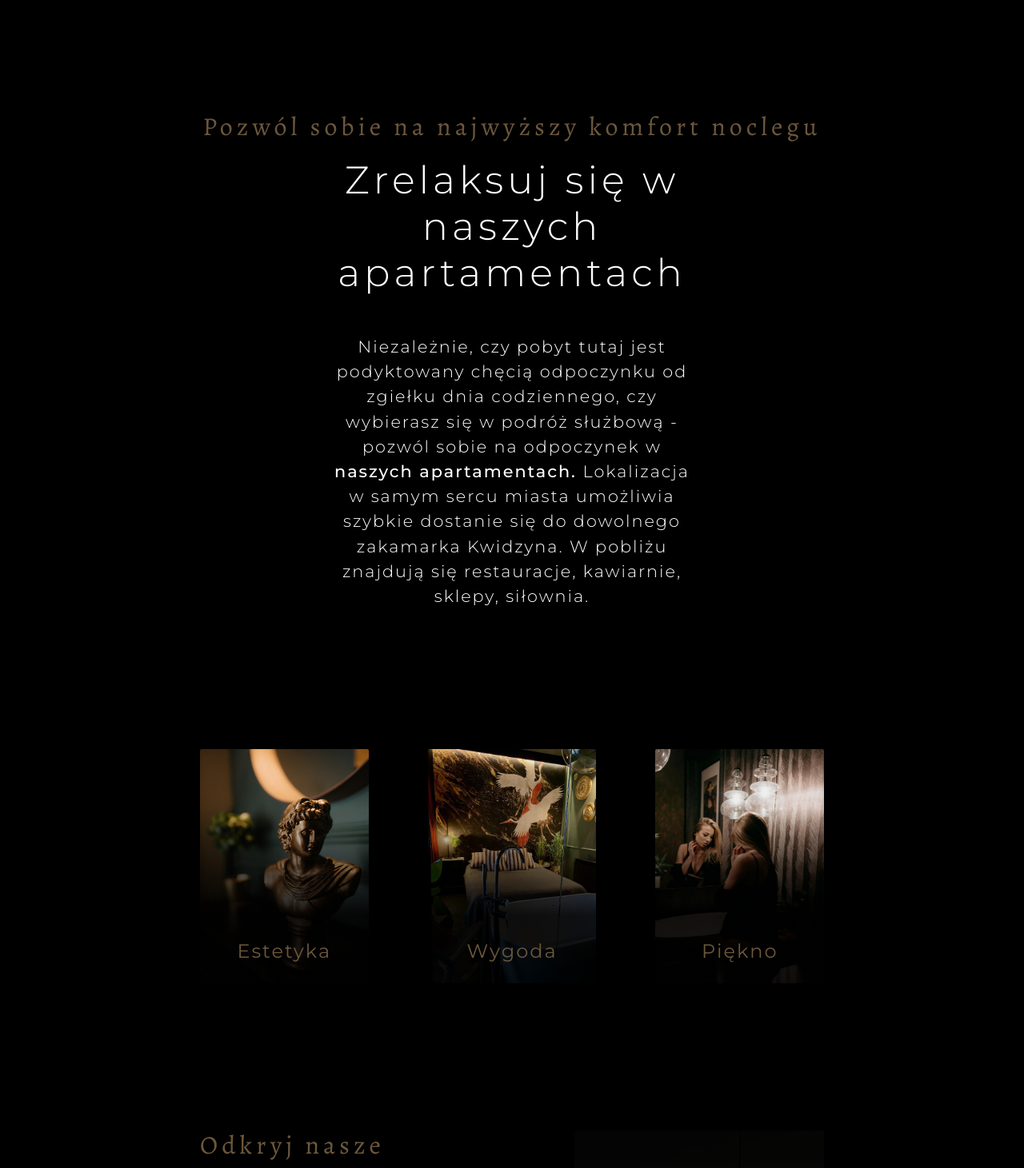
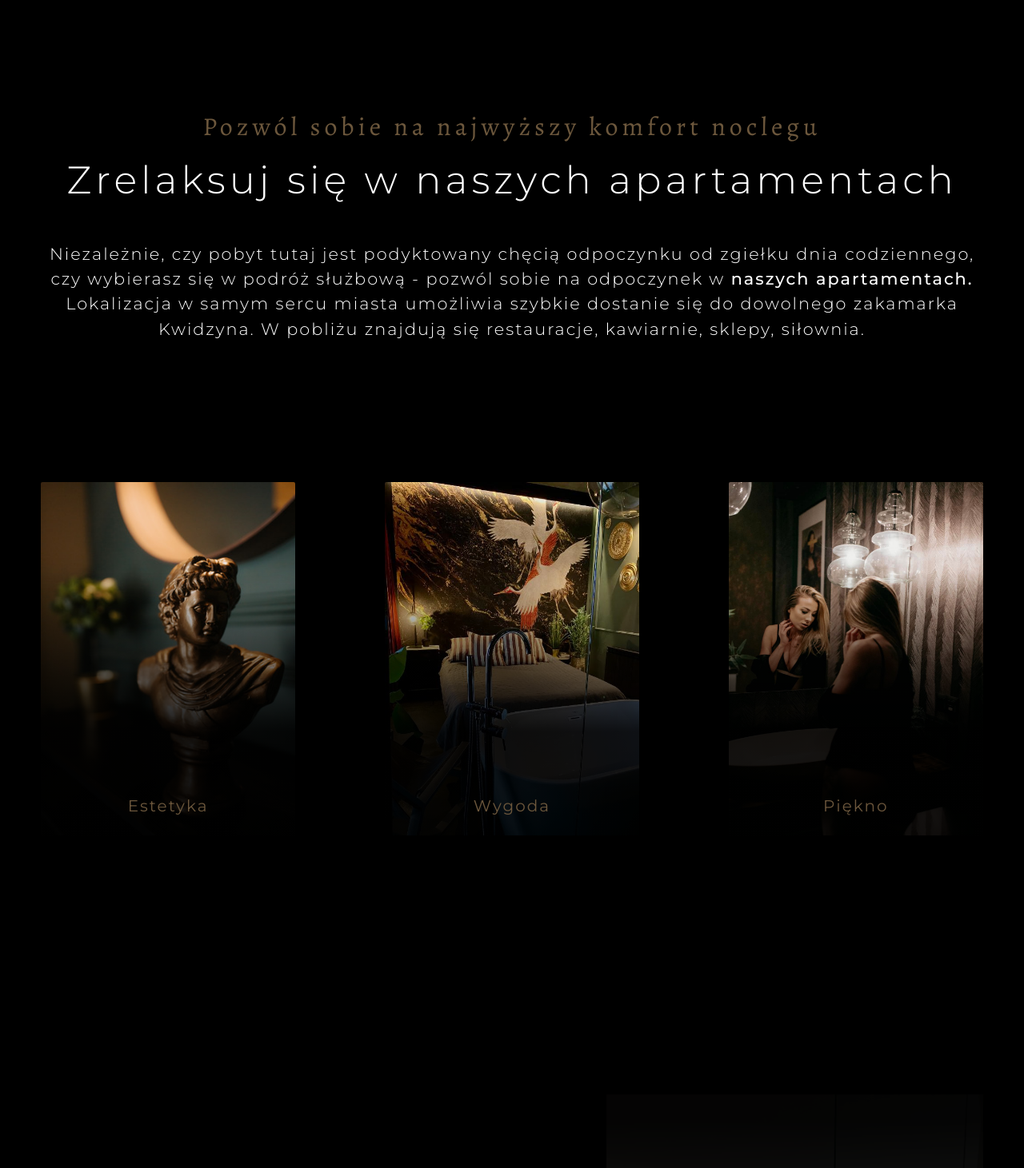
Before and after one commit to paulinachruscinska/apartamenty_zamkowe_app, a React (Create React App) app: page / in a window 1280 px wide. Shown: the part 840-2301 px from the top of the page at 80% size. Built offline with nearby package versions, Linux system fonts and the light colour scheme.

Commit message:
Add styles to section AboutUs

```diff
--- a/src/components/AboutUs.js
+++ b/src/components/AboutUs.js
@@ -15,15 +15,15 @@ export default function AboutUs(){
             <div className='about-us__photos'>
                 <div className='about-us__photo'>
                     <img src={img1} alt='apartament'/>
-                    <p>Estetyka</p>
+                    <p className='photo-text'>Estetyka</p>
                 </div>
                 <div className='about-us__photo'>
                     <img src={img2} alt='apartament'/>
-                    <p>Wygoda</p>
+                    <p className='photo-text'>Wygoda</p>
                 </div>
                 <div className='about-us__photo'>
                 <img src={img3} alt='apartament'/>
-                    <p>Piękno</p>
+                    <p className='photo-text'>Piękno</p>
             </div>
             </div>
             <div className='photo'/>
--- a/src/scss/_about-us.scss
+++ b/src/scss/_about-us.scss
@@ -2,6 +2,7 @@
   display: flex;
   flex-direction: column;
   align-items: center;
+  margin: 20px;
   h3{
     color:$shadowColor;
   }
@@ -9,16 +10,36 @@
     font-weight: 500;
   }
   .about-us__photos{
-    margin-top: 10rem;
+    margin-top: 5rem;
     display: flex;
-    justify-content: space-between;
+    flex-direction: column;
+    justify-content: space-around;
     align-items: center;
+    @include desktop{
+      margin: 0;
+      flex-direction: row;
+      justify-content: space-between;
+    }
+
     .about-us__photo{
-      aspect-ratio: 255/355;
-      width: 27%;
+      width: 80%;
+      //height: 400px;
+      aspect-ratio: 1;
+      object-fit: cover;
       position: relative;
+      margin-bottom: 20px;
+      @include tablet {
+        width: 60%;
+        aspect-ratio: 1;
 
-      p{
+      }
+      @include desktop{
+        margin: 10rem 0;
+        width: 27%;
+        aspect-ratio: 255/355;
+      }
+
+      .photo-text{
         position: absolute;
         bottom: 10px;
         left:50%;
@@ -26,7 +47,11 @@
         font-weight: 400;
         color: $shadowColor;
         z-index: 2;
-        font-size: 1.5rem;
+        font-size: 1rem;
+        @include desktop{
+          font-size: 1.25rem;
+          margin: 0;
+        }
       }
       &:before{
         position: absolute;
@@ -47,17 +72,34 @@
     margin-top: 10rem;
     margin-bottom: 10rem;
     h2{
-      width: 60%;
+      //width: 60%;
       margin-top: 0;
     }
     p{
-      width: 60%;
+      //width: 60%;
     }
   }
   @include desktop{
     margin-top: 10rem;
     margin-bottom: 10rem;
+    h2{
+      //max-width: 1200px;
+      margin-top: 0;
+    }
+    p{
+      //max-width: 1200px;
+    }
 
+  }
+  @include big-desktop{
+    margin-top: 10rem;
+    margin-bottom: 10rem;
+    h2{
+      //width: 60%;
+    }
+    p{
+      //width: 60%;
+    }
   }
   //.photo{
   //  background: url("../images/AC20.jpeg") center no-repeat;
--- a/src/scss/settings/_devices.scss
+++ b/src/scss/settings/_devices.scss
@@ -10,7 +10,7 @@ $big-desktop-width: 1500px;
 }
 @mixin desktop(){
   @media(min-width: #{$desktop-width}){
-    margin: 1em 250px;
+    margin: 1em 4%;
     @content;
   }
 }
```
